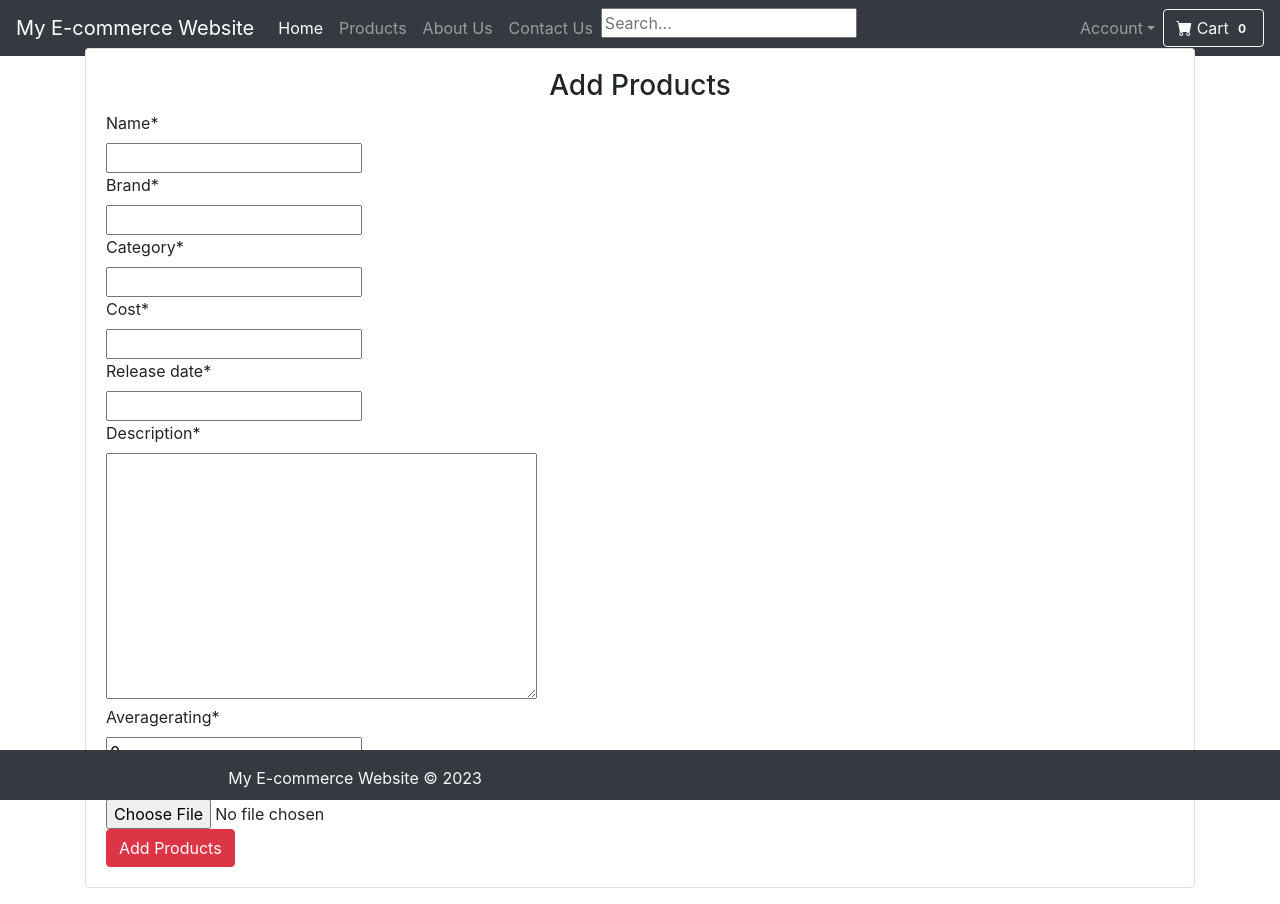
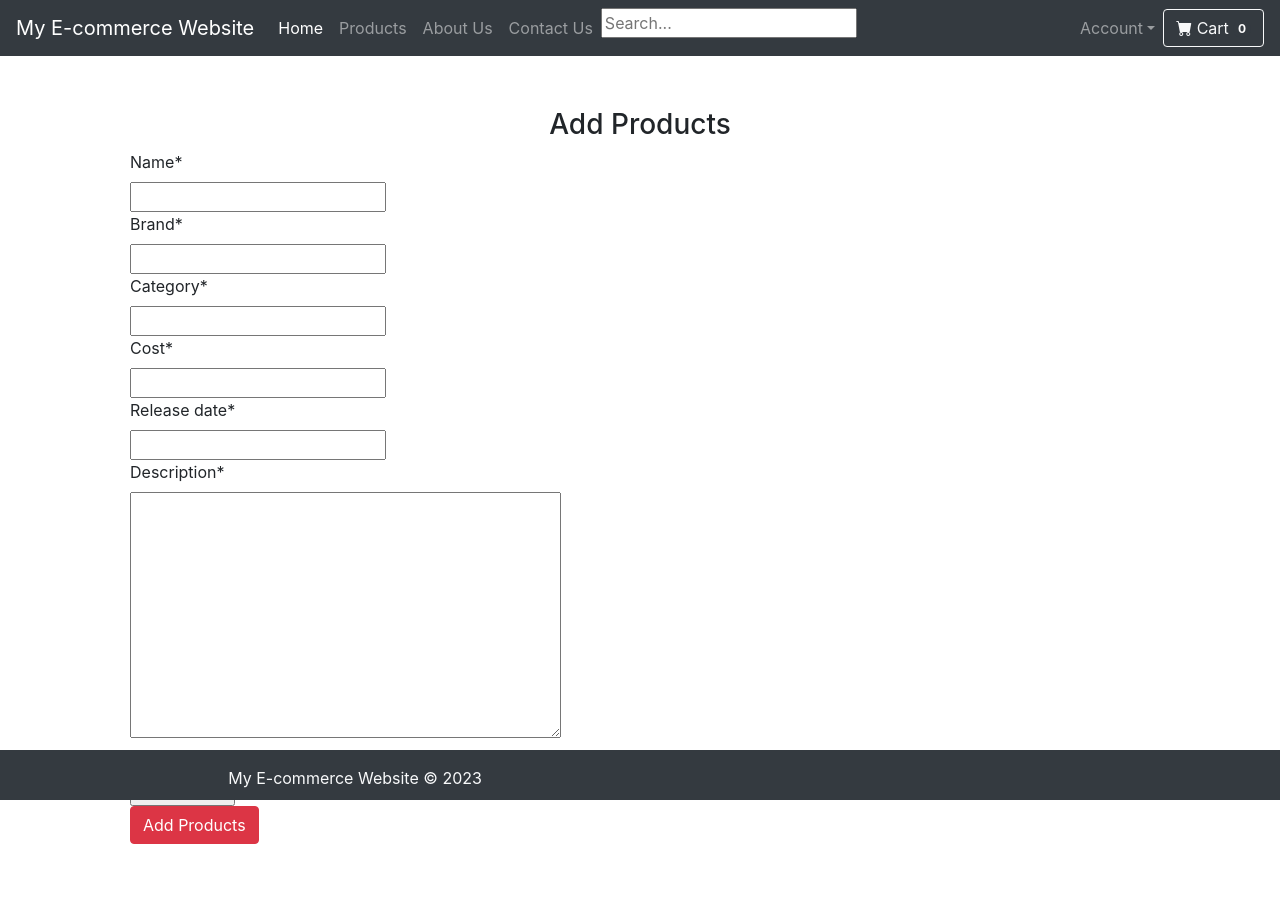
Before and after one commit to reshmaissac/reviewApp, a Django app: page /addproducts/ in a window 1280 px wide. Run offline with Django 4.2, Linux system fonts and the light colour scheme; the visitor is signed in with stand-in values (Sample User, id 1); some libraries are stand-ins or nearby versions.

Commit message:
modified layout

```diff
--- a/api/templates/api/fetch_api_products.html
+++ b/api/templates/api/fetch_api_products.html
@@ -1,8 +1,8 @@
 {% extends 'home/base.html' %}
 
 {% block content %}
-  <h1>Fetched Products</h1>
-  <form method="post">
+  <h1 style="padding: 10px;"> Fetched Products </h1>
+  <form method="post" style="padding: 100px;">
     {% csrf_token %}
     <button style="background:green; cursor:pointer;color: white;" type="submit">Save to Database</button>
     <table>
--- a/products/forms.py
+++ b/products/forms.py
@@ -4,4 +4,4 @@ from .models import *
 class ProductForm(forms.ModelForm):
 	class Meta:
 		model = Product
-		fields = ('name','brand','category','cost','release_date','description','averagerating','photo')
+		fields = ('name','brand','category','cost','release_date','description','photo')
--- a/products/templates/products/add_products.html
+++ b/products/templates/products/add_products.html
@@ -4,9 +4,7 @@
 
 {% block content %}
 
-<div class="container">
-	<div class="card">
-		<div class="card-body">
+		<div class="container" style="padding: 60px;">
 			<h3 class="text-center">{{ controller }}</h3>
 			<form action="" method="POST" enctype="multipart/form-data">
 				{% csrf_token %}
@@ -14,6 +12,5 @@
 				<input type="submit" value="{{ controller }}" class="btn btn-danger">
 			</form>
 		</div>
-	</div>
-</div>
+
 {% endblock %}
--- a/products/views.py
+++ b/products/views.py
@@ -15,7 +15,7 @@ def home(request):
 			Q(name__icontains=query) | Q(brand__icontains=query) | Q(category__icontains=query))
 		#(name__icontains=query).filter(brand__icontains=query).filter(category__icontains=query)
 	else:
-		allproducts = Product.objects.all()
+		allproducts = Product.objects.all().order_by('id')
 
 	p = Paginator(allproducts, 3)
 	page_number = request.GET.get('page')
```
